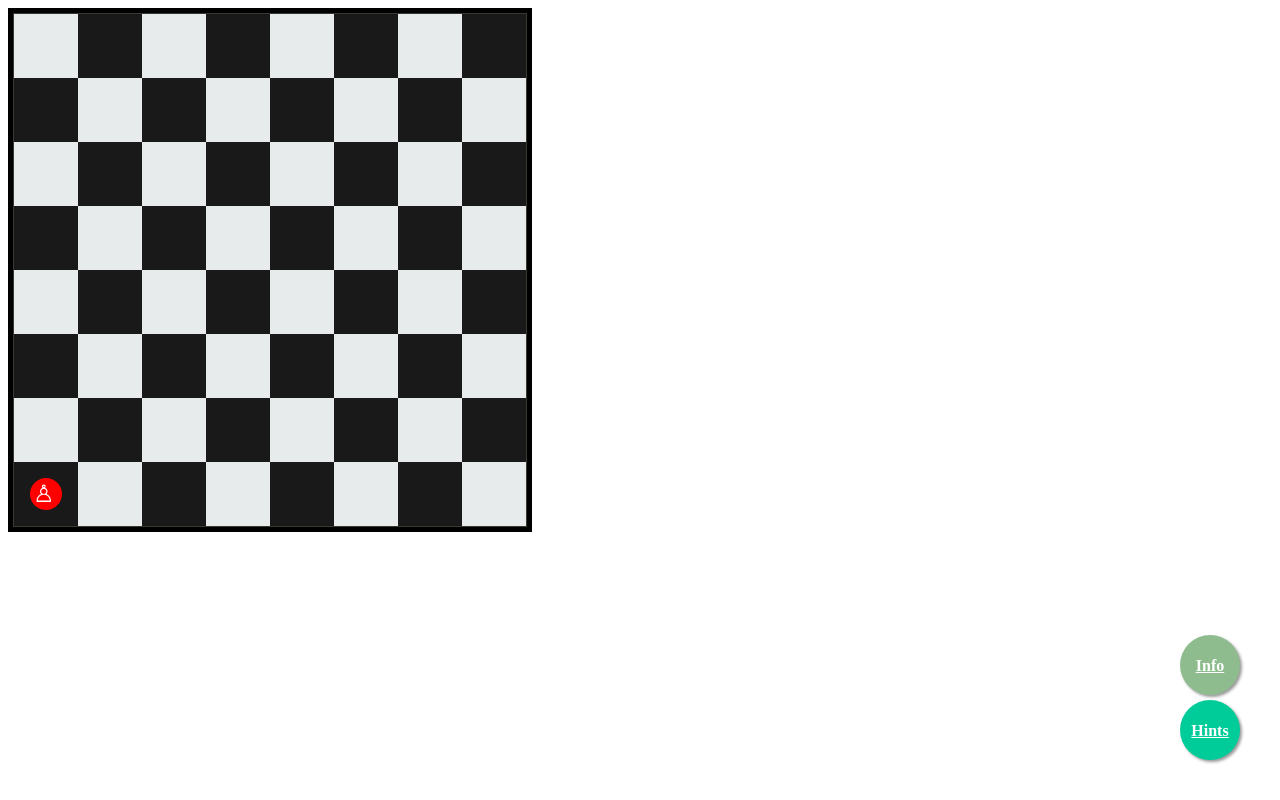
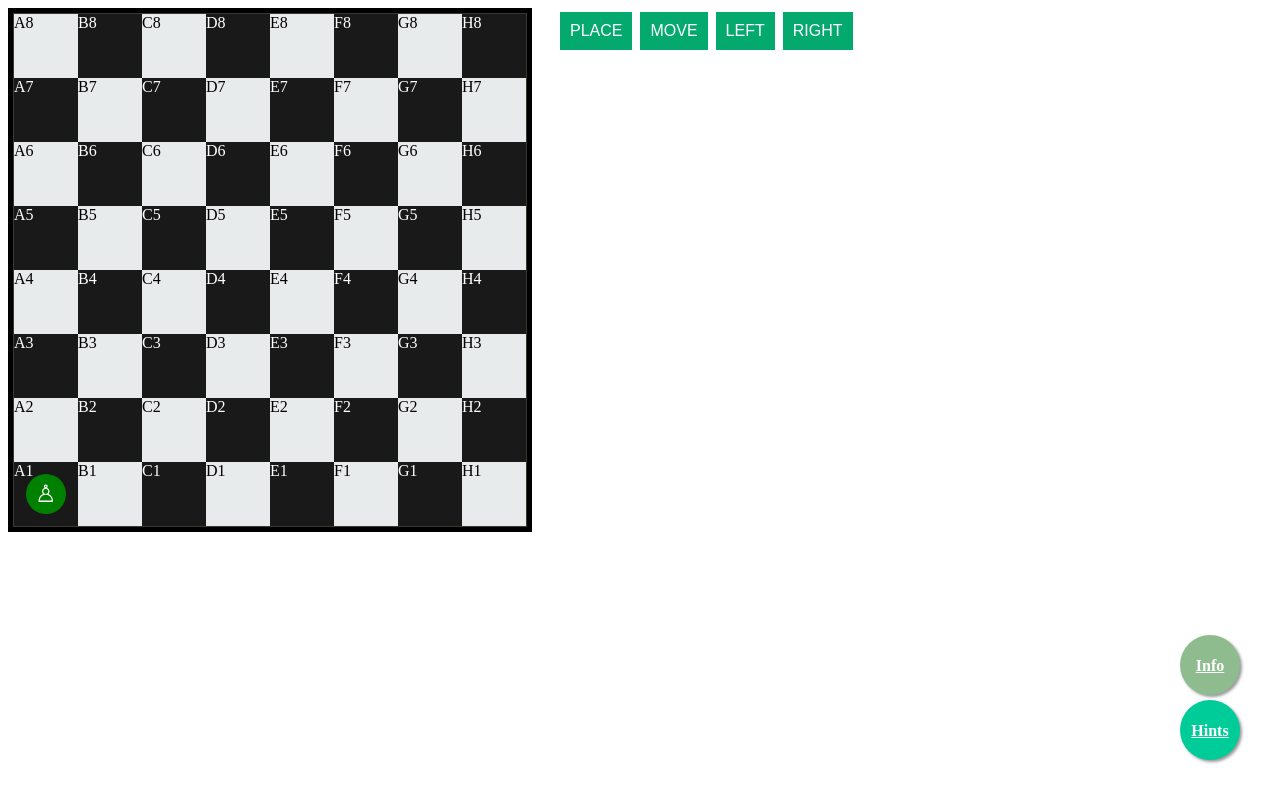
Before and after one commit to d3vway/pawn-move, a plain HTML site: page index.html in a window 1280 px wide. Drawn offline with Linux system fonts and the light colour scheme.

Commit message:
Include hints, first move should be able to steps

```diff
--- a/index.css
+++ b/index.css
@@ -2,7 +2,6 @@
     padding: 0;
     border: 0;
 }
-
 
 #chess-board {
     float: left;
@@ -39,7 +38,6 @@ ul li#bishop {
 }
 
 .black {
-
     background-color: #191919;
     color: white;
 }
@@ -51,9 +49,9 @@ ul li#bishop {
 }
 
 #player {
-    width: 32px;
-    height: 32px;
-    background-color: red;
+    width: 40px;
+    height: 40px;
+    background-color: green;
     position: absolute;
     border-radius: 50%;
     z-index: 10;
@@ -63,8 +61,8 @@ ul li#bishop {
 
 span.icon {
     display: block;
-    padding-top: 2px;
-    padding-left: 3px;
+    padding-top: 6px;
+    padding-left: 9px;
     color: white;
     font-size: 150%;
 }
@@ -96,9 +94,9 @@ span.icon {
 }
 
 .legal:hover {
-    background-color: yellow;
     -webkit-box-shadow: 0px 0px 25px 10px #ffa;
     box-shadow: 0px 0px 25px 10px #ffa;
+    background-color: chartreuse;
 }
 
 .slow-move {
@@ -138,3 +136,20 @@ span.icon {
 .hide {
     display: none;
 }
+
+#command-area {
+    margin-left: 550px;
+}
+
+.command-button {
+    cursor: pointer;
+    background-color: #04AA6D;
+    border: none;
+    color: white;
+    padding: 10px;
+    text-align: center;
+    text-decoration: none;
+    display: inline-block;
+    font-size: 16px;
+    margin: 4px 2px;
+}
--- a/index.html
+++ b/index.html
@@ -1,5 +1,5 @@
 <!DOCTYPE html>
-<html lang="en">
+<html lang="en" xmlns="http://www.w3.org/1999/html">
 <meta charset="UTF-8">
 <title>Pawn Moving on Chess Board</title>
 <meta name="viewport" content="width=device-width,initial-scale=1">
@@ -16,8 +16,6 @@
     <div id="player" class="slow-move"><span class="icon">♙</span></div>
 </div>
 
-
-
 <a href="#" class="float">
     <h4 id="hintPawn" class="my-float">Hints</h4>
 </a>
@@ -26,6 +24,12 @@
     <h4 id="infoBtn" class="my-float">Info</h4>
 </a>
 
+<div id="command-area">
+    <button id="place-pawn" class="command-button">PLACE</button>
+    <button id="command-move" class="command-button">MOVE</button>
+    <button id="command-left" class="command-button">LEFT</button>
+    <button id="command-right" class="command-button">RIGHT</button>
+</div>
 
 <div id="instruction-area" class="hide">
     <h3>Description:</h3>
--- a/index.js
+++ b/index.js
@@ -1,22 +1,24 @@
-const rank = ["A", "B", "C", "D", "E", "F", "G", "H"];
-const file = [1, 2, 3, 4, 5, 6, 7, 8];
+const rank = [1, 2, 3, 4, 5, 6, 7, 8];
+const file = ["A", "B", "C", "D", "E", "F", "G", "H"];
 let currentTile = {};
 let count = 0;
-let tiles = $(".tile");
 
-const initBoard = function () {
-    for (let r = 0; r < rank.length; r++) {
+const init = function () {
+    for (let r = rank.length; r >  0; r--) {
         for (let f = 0; f < file.length; f++) {
 
+            // Append tile
+            let style = '';
             if (count % 8 == 0) {
-                $("#chess-board").append('<div class="tile" style="clear:left"></div>');
-
-            } else {
-                $("#chess-board").append('<div class="tile"></div>');
+                style = 'clear:left';
             }
 
-            $(".tile").eq(count).attr("tile-pos", ((rank[rank.length - (r + 1)] + file[f])));
+            let coordinate = file[f] + r;
+            $("#chess-board").append('<div class="tile" style="' + style + '">' + coordinate + '</div>');
 
+            $(".tile").eq(count).attr("coordinate", coordinate);
+
+            // Tile's color
             if (((r % 2 == 0) && (f % 2 != 0)) || ((r % 2 != 0) && (f % 2 == 0))) {
                 $(".tile").eq(count).addClass("black");
             } else {
@@ -27,28 +29,42 @@ const initBoard = function () {
     }
 }
 
+let moveCount = 0;
 const legalMove = function () {
-    tiles.removeClass('legal');
-    let gridpos = currentTile.attr('tile-pos');
-    let l_rank = ($.inArray(gridpos.charAt(0), rank));
-    let l_file = ($.inArray(parseInt(gridpos.charAt(1)), file));
-    let ID = rank[l_rank + 1] + file[l_file];
-    $('*[tile-pos="' + ID + '"]').addClass('legal');
+    $(".tile").removeClass('legal');
+
+    const x = currentTile.attr('coordinate');
+    const f = x.charAt(0);
+    const r = parseInt(x.charAt(1));
+
+    if (moveCount <= 1) {
+        for (let step=r;step<=(r+2);step++) {
+            $('*[coordinate="' + f + (step) + '"]').addClass('legal');
+        }
+    } else {
+        $('*[coordinate="' + f+(r+1) + '"]').addClass('legal');
+    }
+
     currentTile.removeClass('legal');
 
 }
 
-$( document ).ready(function($) {
-    initBoard();
-    let tiles = $(".tile");
+function placePawn(t) {
+    currentTile = $(t);
+    let midY = currentTile.position().top += (currentTile.width() / 2);
+    let midX = currentTile.position().left += (currentTile.width() / 2);
+    let player = $("#player");
+    $(".tile").removeClass('legal');
+    player.css({"top": midY - (0.5 * player.width()), "left": midX - (0.5 * player.width())});
+
+    moveCount++;
+}
+
+$(document).ready(function ($) {
+    init();
 
     $(".tile").on('click', function () {
-        currentTile = $(this);
-        let midY = $(this).position().top += ($(this).width() / 2);
-        let midX = $(this).position().left += ($(this).width() / 2);
-        let player = $("#player");
-        tiles.removeClass('legal');
-        player.css({"top": midY - (0.5 * player.width()), "left": midX - (0.5 * player.width())});
+        placePawn(this);
     })
         .on('mouseenter', function () {
             $(this).addClass('hover');
@@ -74,5 +90,6 @@ $( document ).ready(function($) {
         }
     })
 
-    $('*[tile-pos="A1"]').trigger('click');
+    $('*[coordinate="A1"]').trigger('click'); // first position
+
 });
```
Lines whose indentation alone changed are shown as unchanged.
